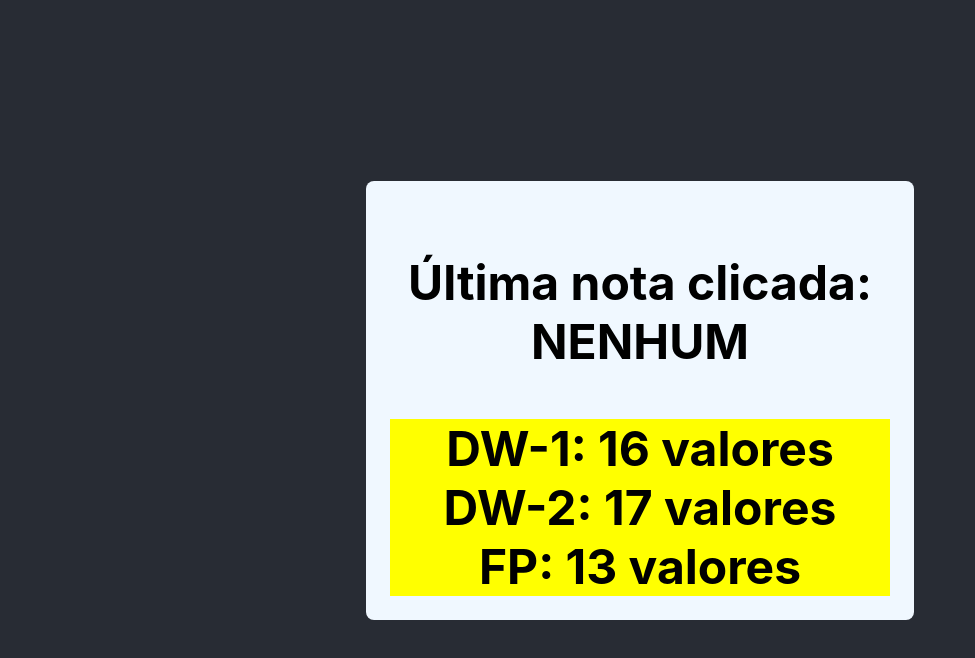
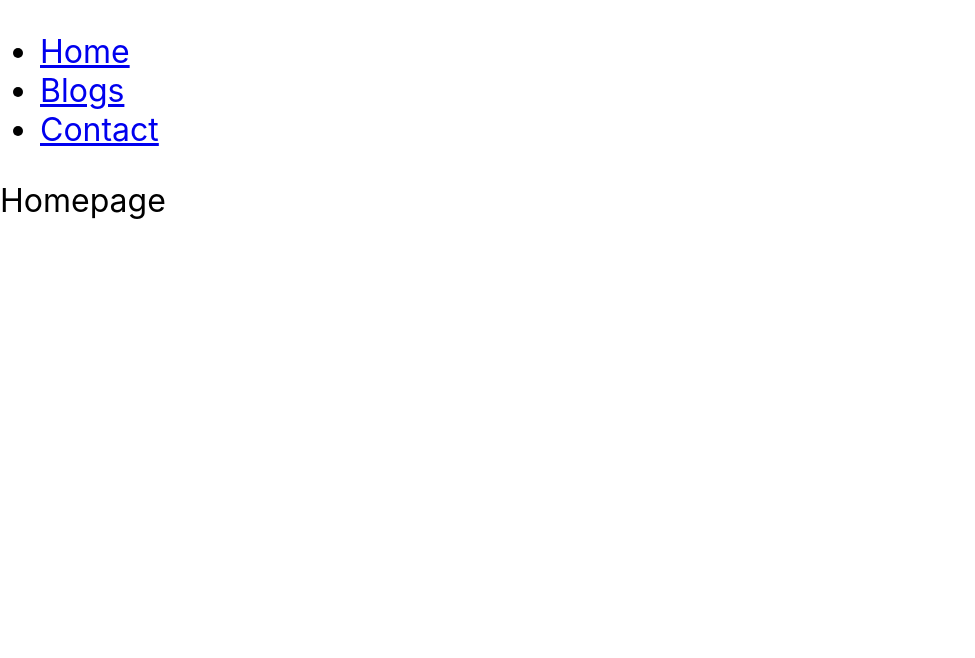
Before and after one commit to pedromareis/dw2-tp-aula, a React (Create React App) app: page / in a window 1280 px wide. Shown: the top 658 px of the page, without its empty margins (0-975 px from the left). Built offline with nearby package versions, Linux system fonts and the light colour scheme.

Commit message:
Install packages: react-select and react-router-dom

```diff
--- a/package.json
+++ b/package.json
@@ -9,6 +9,7 @@
     "react": "^18.2.0",
     "react-dom": "^18.2.0",
     "react-scripts": "5.0.1",
+    "react-select": "^5.8.0",
     "web-vitals": "^2.1.4"
   },
   "scripts": {
@@ -34,5 +35,8 @@
       "last 1 firefox version",
       "last 1 safari version"
     ]
+  },
+  "devDependencies": {
+    "react-router-dom": "^6.22.3"
   }
 }
--- a/src/App.css
+++ b/src/App.css
@@ -1,5 +1,5 @@
 .App {
-  text-align: center;
+  /* text-align: center; */
 }
 
 .App-logo {
@@ -36,3 +36,15 @@
     transform: rotate(360deg);
   }
 }
+
+.react-select__control {
+  width: 400px;
+}
+
+.react-select__input {
+  text-align: left !important;
+}
+
+.react-select__menu {
+  color: gray;
+}
--- a/src/App.js
+++ b/src/App.js
@@ -1,16 +1,49 @@
+import React, { useState } from "react";
 import "./App.css";
 import ListaNotas from "./components/ListaNotas";
 import { aluno1 } from "./data/notas-alunos";
+import Select from "react-select";
+
+import { BrowserRouter, Routes, Route } from "react-router-dom";
+import Layout from "./pages/Layout";
+import Home from "./pages/Home";
+import Blogs from "./pages/Blogs";
+import Contact from "./pages/Contact";
+import NoPage from "./pages/NoPage";
 
 function App() {
+  const [selectedOption, setSelectedOption] = useState(null);
+
+  const options = [
+    { value: "chocolate", label: "Chocolate" },
+    { value: "strawberry", label: "Strawberry" },
+    { value: "vanilla", label: "Vanilla" },
+  ];
+
   return (
-    <div className="App">
-      <header className="App-header">
-        <div>
-          <ListaNotas notas={aluno1} />
-        </div>
-      </header>
-    </div>
+    <BrowserRouter>
+      <Routes>
+        <Route path="/" element={<Layout />}>
+          <Route index element={<Home />} />
+          <Route path="blogs" element={<Blogs />} />
+          <Route path="contact" element={<Contact />} />
+          <Route path="*" element={<NoPage />} />
+        </Route>
+      </Routes>
+    </BrowserRouter>
+
+    // <div className="App">
+    //   <header className="App-header">
+    //     <div>{/* <ListaNotas notas={aluno1} /> */}</div>
+    //     {/* <Select
+    //       defaultValue={selectedOption}
+    //       onChange={setSelectedOption}
+    //       options={options}
+    //       className="react-select-container"
+    //       classNamePrefix="react-select"
+    //     /> */}
+    //   </header>
+    // </div>
   );
 }
 
--- a/src/index.css
+++ b/src/index.css
@@ -1,13 +1,14 @@
 body {
   margin: 0;
-  font-family: -apple-system, BlinkMacSystemFont, 'Segoe UI', 'Roboto', 'Oxygen',
-    'Ubuntu', 'Cantarell', 'Fira Sans', 'Droid Sans', 'Helvetica Neue',
+  font-family: -apple-system, BlinkMacSystemFont, "Segoe UI", "Roboto", "Oxygen",
+    "Ubuntu", "Cantarell", "Fira Sans", "Droid Sans", "Helvetica Neue",
     sans-serif;
   -webkit-font-smoothing: antialiased;
   -moz-osx-font-smoothing: grayscale;
+  font-size: 32px;
 }
 
 code {
-  font-family: source-code-pro, Menlo, Monaco, Consolas, 'Courier New',
+  font-family: source-code-pro, Menlo, Monaco, Consolas, "Courier New",
     monospace;
 }
--- /dev/null
+++ b/src/pages/Blogs.js
@@ -0,0 +1,5 @@
+const Blogs = () => {
+  return <p>Página de Blogs</p>;
+};
+
+export default Blogs;
--- /dev/null
+++ b/src/pages/Contact.js
@@ -0,0 +1,5 @@
+const Contact = () => {
+  return <p>Página de Contactos</p>;
+};
+
+export default Contact;
--- /dev/null
+++ b/src/pages/Home.js
@@ -0,0 +1,5 @@
+const Home = () => {
+  return <p>Homepage</p>;
+};
+
+export default Home;
--- /dev/null
+++ b/src/pages/Layout.js
@@ -0,0 +1,25 @@
+import { Outlet, Link } from "react-router-dom";
+
+const Layout = () => {
+  return (
+    <>
+      <nav>
+        <ul>
+          <li>
+            <Link to="/">Home</Link>
+          </li>
+          <li>
+            <Link to="/blogs">Blogs</Link>
+          </li>
+          <li>
+            <Link to="/contact">Contact</Link>
+          </li>
+        </ul>
+      </nav>
+
+      <Outlet />
+    </>
+  );
+};
+
+export default Layout;
--- /dev/null
+++ b/src/pages/NoPage.js
@@ -0,0 +1,5 @@
+const NoPage = () => {
+  return <p>Página não encontrada</p>;
+};
+
+export default NoPage;
```
Also changed, not shown: 1 other file (tests, documents, lock files or other folders).
